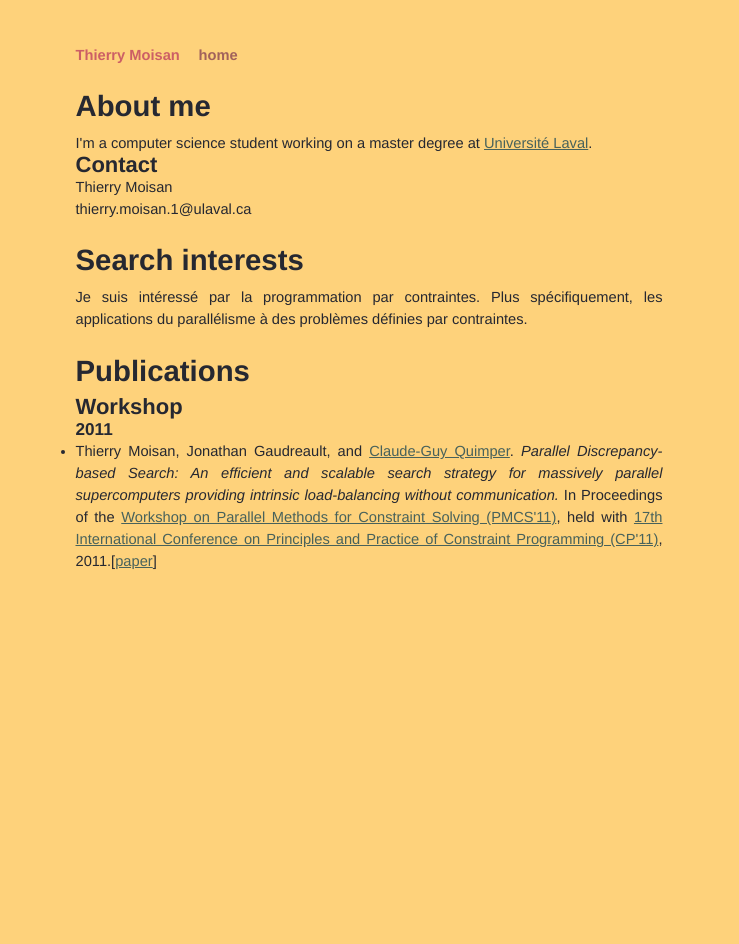
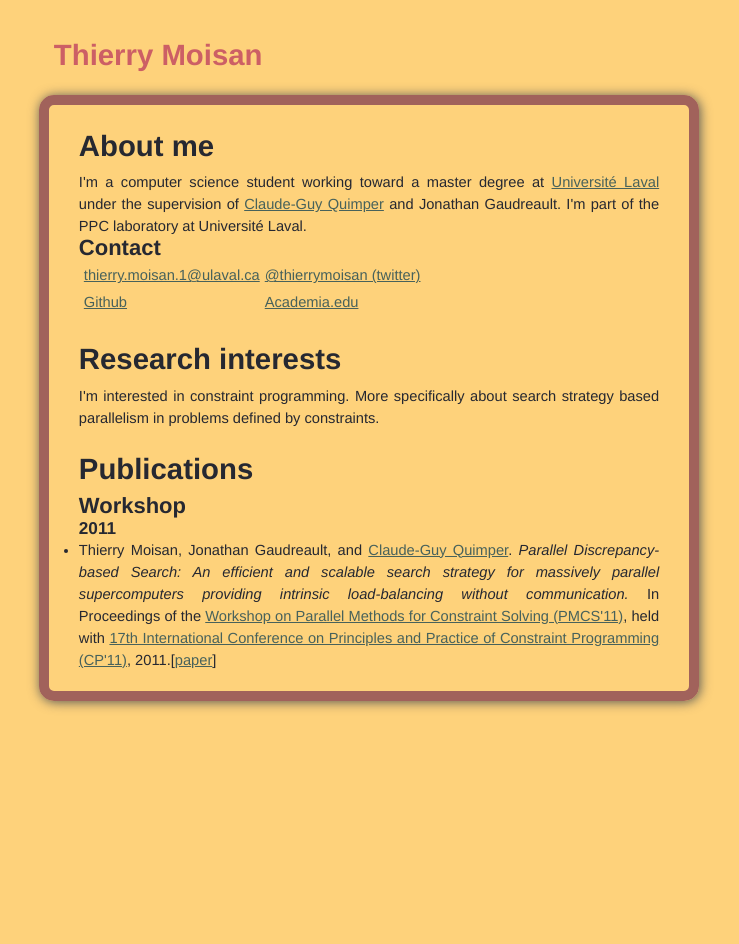
Before and after one commit to Moisan/moisan.github.io, a Jekyll site: the page built from index.html, in a window 1280 px wide. Shown: the whole page, without its empty margins (271-1010 px from the left). Built offline with Jekyll 4.4.1, drawn with Linux system fonts in a browser that asks for light colours.

Commit message:
updated css and contact

```diff
--- a/CNAME
+++ /dev/null
@@ -1 +0,0 @@
-tom.preston-werner.com
--- a/_layouts/default.html
+++ b/_layouts/default.html
@@ -15,21 +15,14 @@
   <body>
     <div class="site">
       <div class="title">
-	<a href="/">Thierry Moisan</a>
-	<a class="extra" href="/">home</a>
+	<h1><a href="/">Thierry Moisan</a></h1>
+	<!--<a class="extra" href="/">home</a> -->
       </div>
 
       {{ content }}
 
-      <!--
       <div class="footer">
-	<div class="contact">
-	  <p>
-            Thierry Moisan<br />
-            Graduate computer science student<br />
-            thierry.moisan.1@ulaval.ca
-	  </p>
-	</div> -->
+      </div>
 	<!--
 	    <div class="rss">
 	      <a href="http://feeds.feedburner.com/tom-preston-werner">
--- a/css/screen.css
+++ b/css/screen.css
@@ -73,18 +73,28 @@ width: 500px;
 .site {
     font-size: 110%;
     text-align: justify;
-    width: 40em;
-    margin: 3em auto 2em auto;
+    width: 45em;
+    margin: 3em auto 5em auto;
     line-height: 1.5em;
 }
 
 .title {
-
     color: rgb(204,125,101);
     font-weight: bold;
     margin-bottom: 2em;
+    margin-left: 15px;
 }
 
+#home {
+    border-style: solid;
+    border-width: 10px 10px 10px 10px;
+    border-color: rgb(161,98,91);/* rgb(150,98,0);*/
+    border-radius: 15px;
+
+    padding: 0 30px 20px 30px;
+    box-shadow: 1px 1px 12px #555;
+    margin-bottom: 5em;
+}
 .site .title a {
     color: rgb(204,95,101);
     text-decoration: none;
@@ -110,9 +120,10 @@ width: 500px;
 
 .site .footer {
     font-size: 80%;
-    color: #666;
-    border-top: 4px solid #eee;
+    /*color: #666;
+    border-top: 4px solid #eee;*/
     margin-top: 2em;
+    height:1em;
     overflow: hidden;
 }
 
--- a/index.html
+++ b/index.html
@@ -6,15 +6,24 @@ title: Thierry Moisan
 <div id="home">
   <div id="aboutMe">
     <h1>About me</h1>
-    I'm a computer science student working on a master degree at <a href="www.ulaval.ca/">Université Laval</a>.
+    I'm a computer science student working toward a master degree at <a href="www.ulaval.ca/">Université Laval</a> under the supervision of <a href="http://www.ift.ulaval.ca/~quimper">Claude-Guy Quimper</a> and Jonathan Gaudreault. I'm part of the PPC laboratory at Université Laval.
     <h2>Contact</h2>
-    Thierry Moisan</br>
-    thierry.moisan.1@ulaval.ca
+    <table width="" cellspacing="5" cellpadding="" border="0">
+      <tr>
+	<td><a href="mailto:thierry.moisan.1@ulaval.ca">thierry.moisan.1@ulaval.ca</a></td>
+	<td><a href="http://twitter.com/#!/thierrymoisan">@thierrymoisan (twitter)</a></td>
+      </tr>
+      <tr>
+	<td><a href="https://github.com/Moisan">Github</a></td>
+	<td><a href="http://ulaval.academia.edu/ThierryMoisan">Academia.edu</a></td>
+      </tr>
+    </table>
   </div>
 
   <div id="searchInterests">
-    <h1>Search interests</h1>
-    Je suis intéressé par la programmation par contraintes. Plus spécifiquement, les applications du parallélisme à des problèmes définies par contraintes.
+    <h1>Research interests</h1>
+    I'm interested in constraint programming.
+    More specifically about search strategy based parallelism in problems defined by constraints.
   </div>
 
   <h1>Publications</h1>
```
Also changed, not shown: README.textile (+1 -12 lines).
